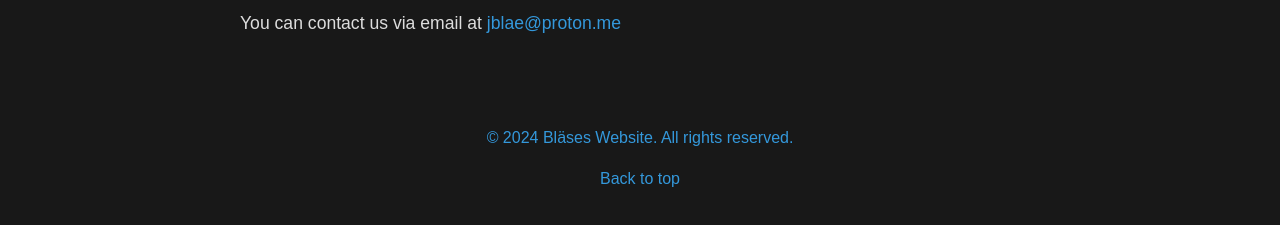
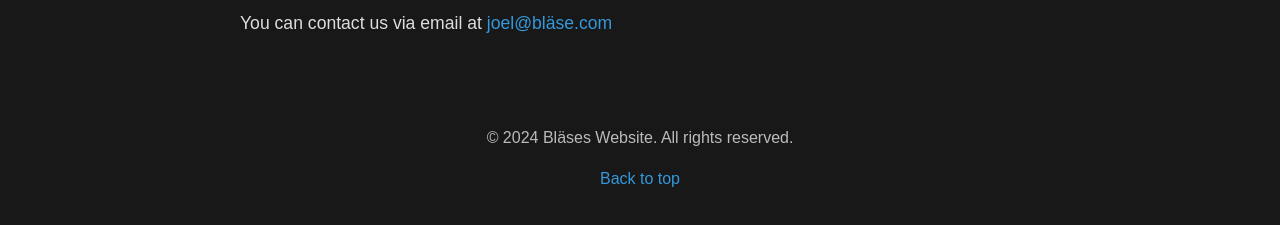
Before and after one commit to jmb-4/website, a plain HTML site: page index.html in a window 1280 px wide. Shown: the part 643-868 px from the top of the page. Drawn offline with Linux system fonts and the light colour scheme.

Commit message:
Update index.html

```diff
--- a/index.html
+++ b/index.html
@@ -34,7 +34,7 @@
 
         <section id="contact">
             <h2 class="section-title">Contact</h2>
-            <p class="section-content">You can contact us via email at <a href="mailto:jblae@proton.me">jblae@proton.me</p>
+            <p class="section-content">You can contact us via email at <a href="mailto:joel@bläse.com">joel@bläse.com</a></p>
         </section>
     </main>
 
```
